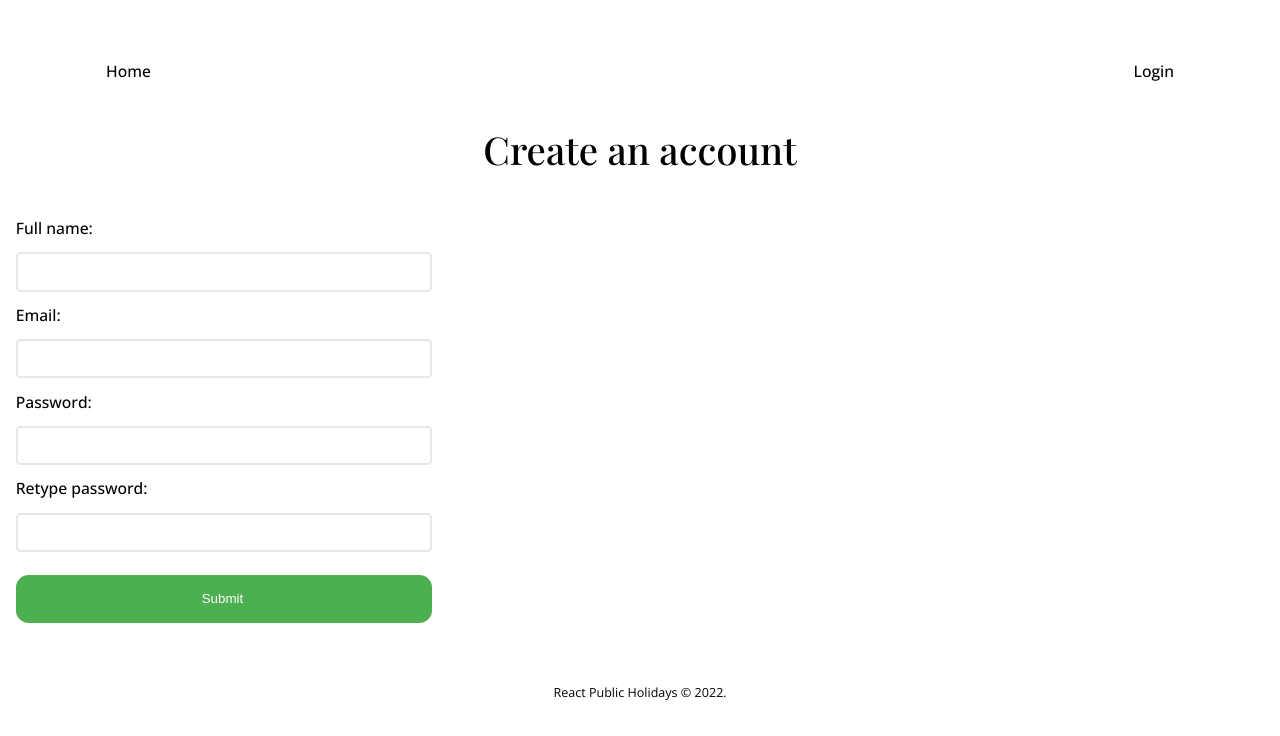
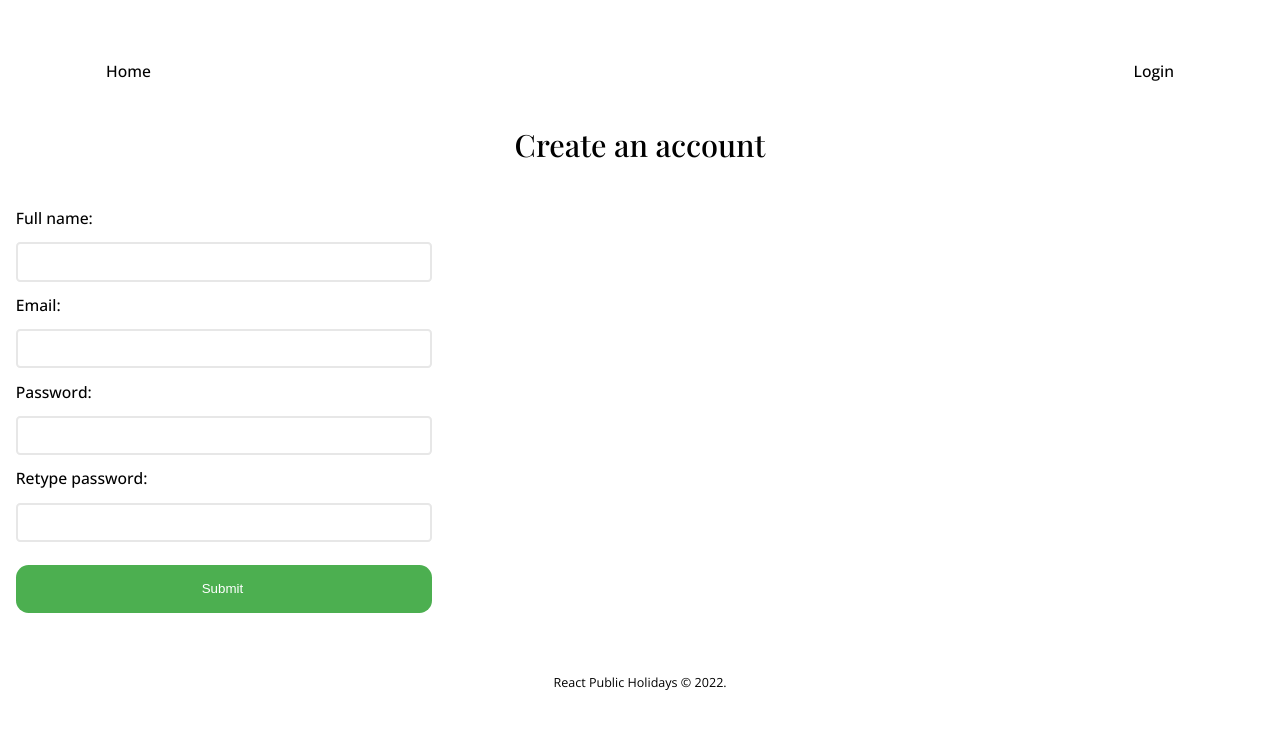
Before and after one commit to Amalitech-Public-Holiday/public-holiday-frontend, a React (Create React App) app: page /signup in a window 1280 px wide. Shown: the top 736 px of the page. Built offline with nearby package versions, Linux system fonts and the light colour scheme.

Commit message:
Change h2 font size

```diff
--- a/src/pages/Signup/Signup.js
+++ b/src/pages/Signup/Signup.js
@@ -10,7 +10,7 @@ const Signup = () => {
             <NavBar>
                 <Link to="/login">Login</Link>
             </NavBar>
-            <h2>Create an account</h2>
+            <h2 className="text-xlarge">Create an account</h2>
             <SignupForm/>
             <Footer/>
         </div>
```
